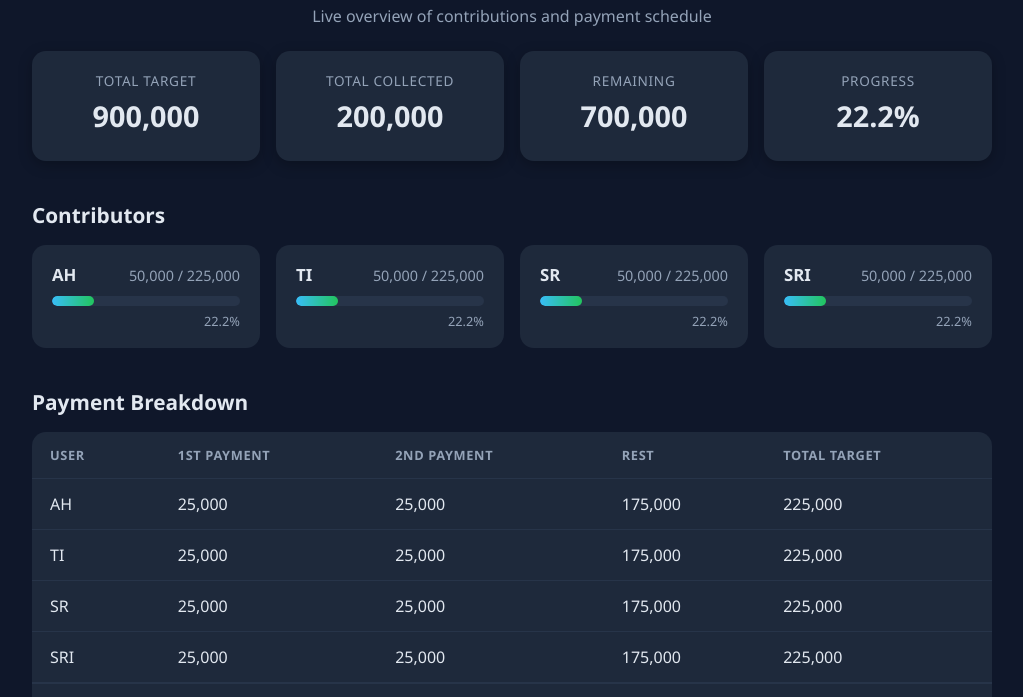
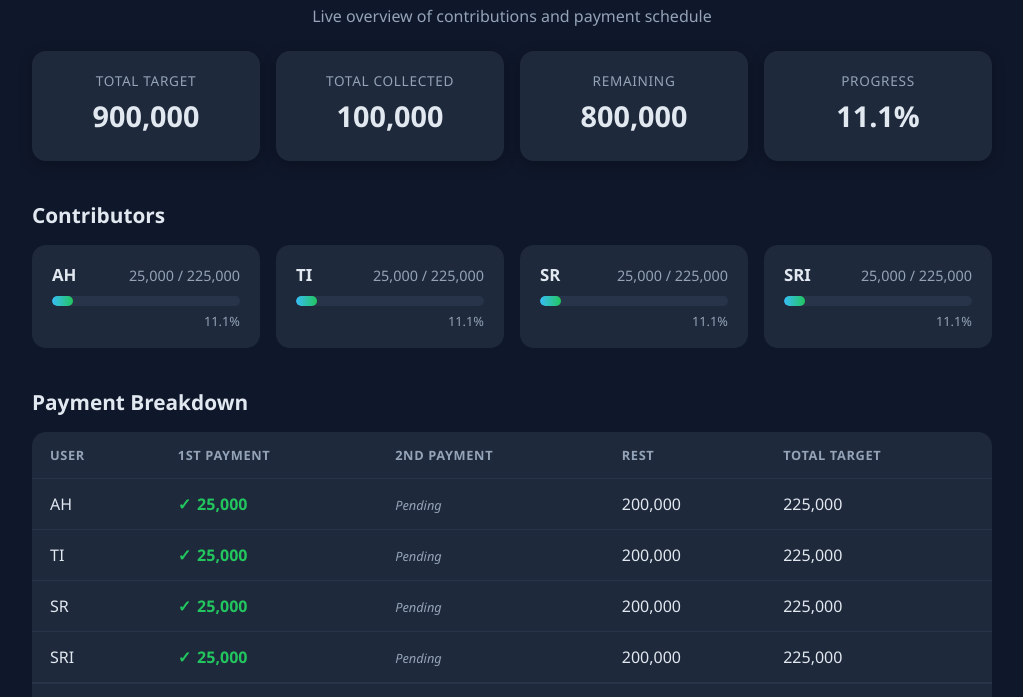
Before and after one commit to sftbjit/fb, a plain HTML site: page index.html in a window 1280 px wide. Shown: the part 103-800 px from the top of the page, without its empty margins (128-1151 px from the left). Drawn offline with Linux system fonts and the light colour scheme.

Commit message:
Reflect only 1st payment (25000) received; mark paid amounts green

```diff
--- a/script.js
+++ b/script.js
@@ -2,10 +2,10 @@
 const TOTAL_TARGET = 900000;
 
 const users = [
-  { name: "AH", payments: [25000, 25000] },
-  { name: "TI", payments: [25000, 25000] },
-  { name: "SR", payments: [25000, 25000] },
-  { name: "SRI", payments: [25000, 25000] },
+  { name: "AH", payments: [25000] },
+  { name: "TI", payments: [25000] },
+  { name: "SR", payments: [25000] },
+  { name: "SRI", payments: [25000] },
 ];
 
 const paymentSchedule = [
@@ -75,11 +75,13 @@ function renderTable() {
       totals.p2 += p2;
       totals.rest += rest;
       totals.target += perUserTarget;
+      const p1Cell = p1 > 0 ? `<span class="paid-badge">${currency(p1)}</span>` : "—";
+      const p2Cell = p2 > 0 ? `<span class="paid-badge">${currency(p2)}</span>` : `<span class="pending-badge">Pending</span>`;
       return `
         <tr>
           <td>${u.name}</td>
-          <td>${currency(p1)}</td>
-          <td>${currency(p2)}</td>
+          <td>${p1Cell}</td>
+          <td>${p2Cell}</td>
           <td>${currency(rest)}</td>
           <td>${currency(perUserTarget)}</td>
         </tr>`;
--- a/style.css
+++ b/style.css
@@ -170,6 +170,22 @@ main {
   border-bottom: none;
 }
 
+.paid-badge {
+  color: var(--accent);
+  font-weight: 600;
+}
+
+.paid-badge::before {
+  content: "\2713";
+  margin-right: 6px;
+}
+
+.pending-badge {
+  color: var(--muted);
+  font-size: 0.8rem;
+  font-style: italic;
+}
+
 .timeline {
   list-style: none;
   margin: 0;
```
